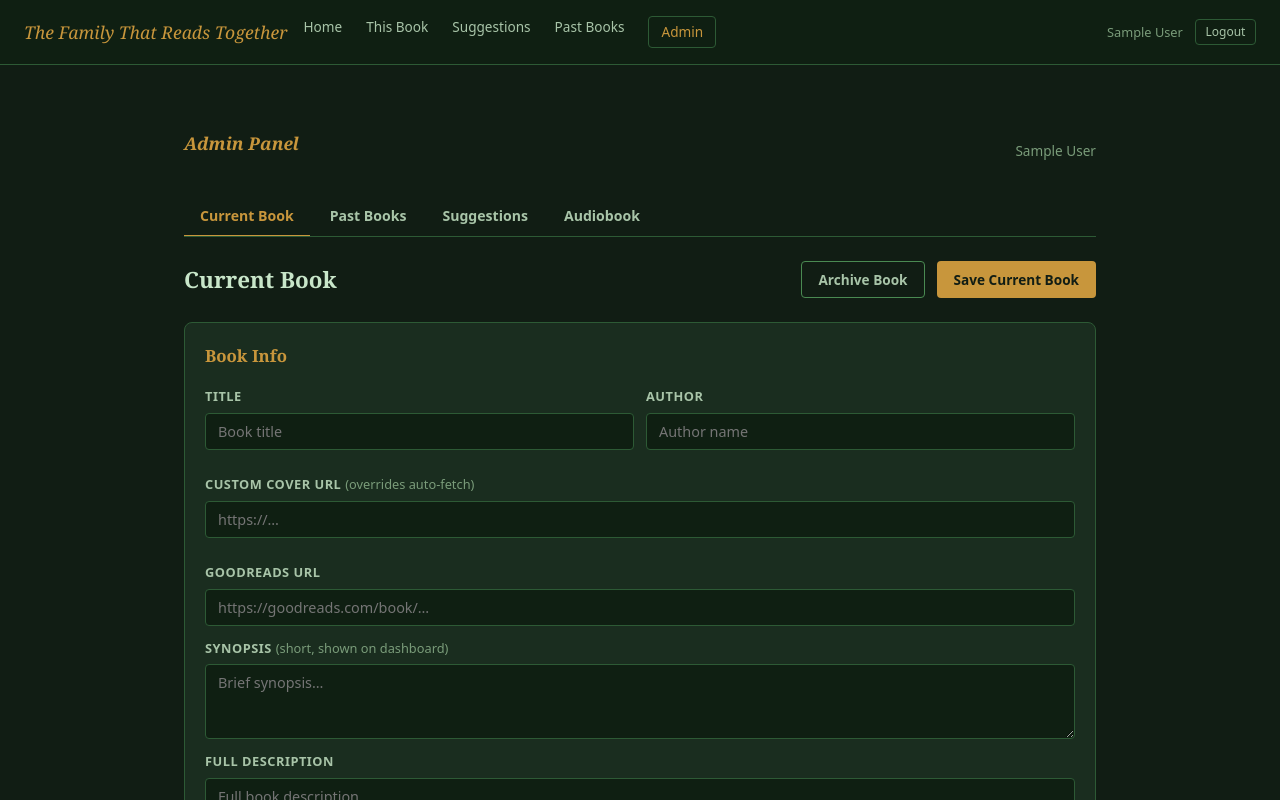
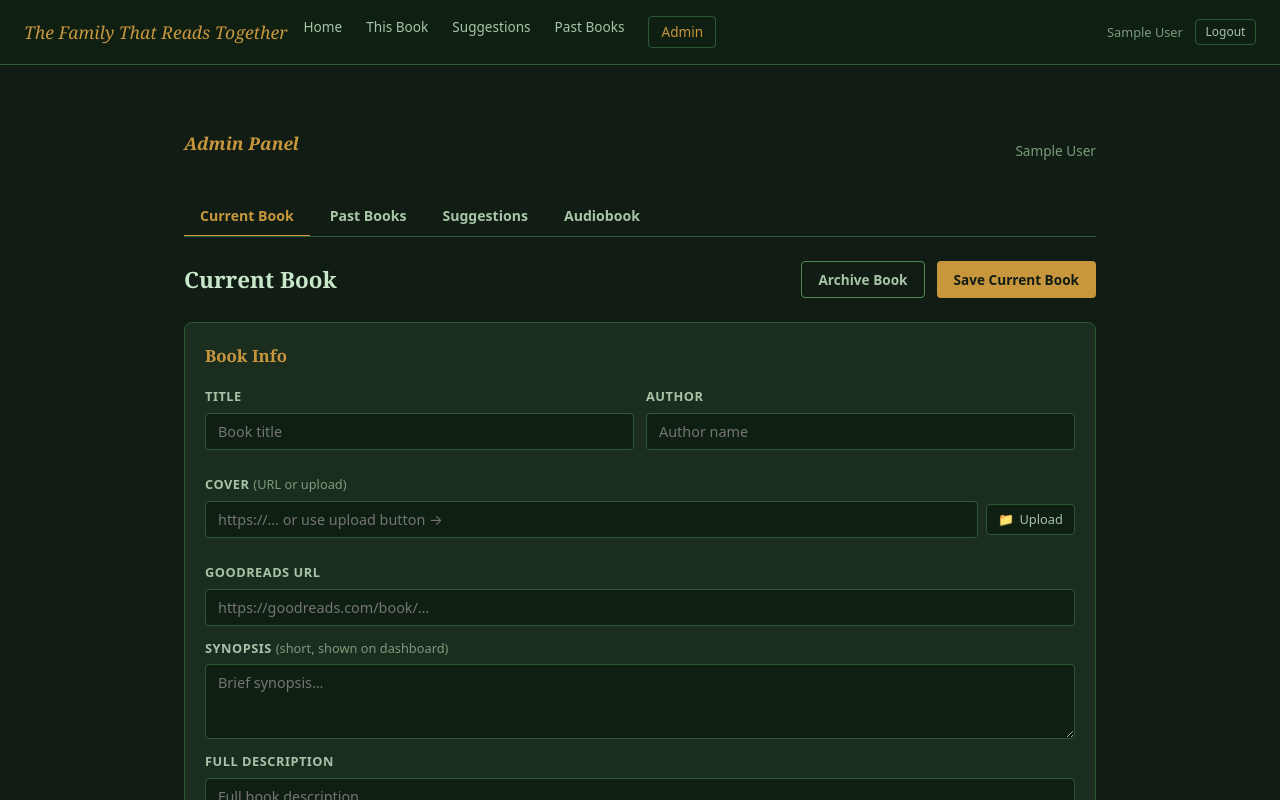
Before and after one commit to mDagley/BookClub, a Vue app: page /admin in a window 1280 px wide. Shown: the top 800 px of the page. Built offline with nearby package versions, Linux system fonts and the light colour scheme; no server answers; the database is empty; sample sign-in values are in the browser's storage.

Commit message:
feat: cover image upload via Firebase Storage in admin and suggest modal

```diff
--- a/src/components/admin/AdminCurrentBook.vue
+++ b/src/components/admin/AdminCurrentBook.vue
@@ -42,13 +42,20 @@
 
       <div class="form-row">
         <div class="form-group form-group--full">
-          <label class="form-label">Custom Cover URL <span class="label-note">(overrides auto-fetch)</span></label>
-          <input
-            v-model="form.coverUrl"
-            type="url"
-            class="form-input"
-            placeholder="https://…"
-          />
+          <label class="form-label">Cover <span class="label-note">(URL or upload)</span></label>
+          <div class="cover-url-row">
+            <input
+              v-model="form.coverUrl"
+              type="url"
+              class="form-input"
+              placeholder="https://… or use upload button →"
+            />
+            <CoverUpload
+              book-id="current-book"
+              label="Upload"
+              @uploaded="val => { form.coverUrl = val; coverPreview = val }"
+            />
+          </div>
         </div>
       </div>
 
@@ -308,6 +315,7 @@ import { useConfig } from '../../composables/useConfig.js'
 import { usePastBooks } from '../../composables/usePastBooks.js'
 import { fetchBookMetadata } from '../../utils/googleBooks.js'
 import { GENRE_LIST } from '../../utils/genres.js'
+import CoverUpload from '../shared/CoverUpload.vue'
 
 const { currentBook } = useConfig()
 const { addPastBook } = usePastBooks()
@@ -939,6 +947,14 @@ async function archiveBook() {
   color: #f28b82;
 }
 
+.cover-url-row {
+  display: flex;
+  gap: 0.5rem;
+  align-items: center;
+}
+
+.cover-url-row .form-input { flex: 1; }
+
 /* Footer */
 .form-footer {
   display: flex;
--- a/src/components/admin/AdminSuggestions.vue
+++ b/src/components/admin/AdminSuggestions.vue
@@ -71,8 +71,15 @@
                     </div>
 
                     <div class="edit-field">
-                      <label class="edit-label">Cover URL</label>
-                      <input v-model="editForm.coverUrl" type="url" class="form-input" placeholder="https://…" />
+                      <label class="edit-label">Cover <span style="font-weight:400;text-transform:none">(URL or upload)</span></label>
+                      <div class="cover-url-row">
+                        <input v-model="editForm.coverUrl" type="url" class="form-input" placeholder="https://…" />
+                        <CoverUpload
+                          :book-id="editingId"
+                          label="Upload"
+                          @uploaded="url => editForm.coverUrl = url"
+                        />
+                      </div>
                     </div>
 
                     <div class="edit-field">
@@ -124,6 +131,7 @@ import { ref } from 'vue'
 import { useSuggestions } from '../../composables/useSuggestions.js'
 import { useConfig } from '../../composables/useConfig.js'
 import { GENRE_LIST } from '../../utils/genres.js'
+import CoverUpload from '../shared/CoverUpload.vue'
 
 const { suggestions, loading, deleteSuggestion, updateSuggestion } = useSuggestions()
 const { familyMembers } = useConfig()
@@ -364,6 +372,9 @@ function promote(suggestion) {
 
 .edit-actions { display: flex; gap: 0.5rem; padding-top: 0.25rem; }
 
+.cover-url-row { display: flex; gap: 0.5rem; align-items: center; }
+.cover-url-row .form-input { flex: 1; }
+
 /* Buttons */
 .btn {
   padding: 0.5rem 1rem;
--- /dev/null
+++ b/src/components/shared/CoverUpload.vue
@@ -0,0 +1,108 @@
+<template>
+  <div class="cover-upload">
+    <input
+      ref="fileInput"
+      type="file"
+      accept="image/*"
+      class="sr-only"
+      @change="onFileChange"
+    />
+    <button
+      type="button"
+      class="upload-btn"
+      :disabled="uploading"
+      @click="fileInput.click()"
+    >
+      <span v-if="uploading" class="upload-spinner">↺</span>
+      <span v-else>📁</span>
+      {{ uploading ? 'Uploading…' : label }}
+    </button>
+    <p v-if="error" class="upload-error">{{ error }}</p>
+  </div>
+</template>
+
+<script setup>
+import { ref } from 'vue'
+import { uploadCoverImage } from '../../utils/uploadCover.js'
+
+const props = defineProps({
+  bookId: { type: String, required: true },
+  label: { type: String, default: 'Upload image' },
+})
+
+const emit = defineEmits(['uploaded'])
+
+const fileInput = ref(null)
+const uploading = ref(false)
+const error = ref('')
+
+async function onFileChange(event) {
+  const file = event.target.files?.[0]
+  if (!file) return
+  uploading.value = true
+  error.value = ''
+  try {
+    const url = await uploadCoverImage(file, props.bookId)
+    emit('uploaded', url)
+  } catch (err) {
+    error.value = err.message || 'Upload failed'
+  } finally {
+    uploading.value = false
+    // Reset so the same file can be selected again
+    event.target.value = ''
+  }
+}
+</script>
+
+<style scoped>
+.sr-only {
+  position: absolute;
+  width: 1px;
+  height: 1px;
+  overflow: hidden;
+  clip: rect(0, 0, 0, 0);
+  white-space: nowrap;
+}
+
+.upload-btn {
+  display: inline-flex;
+  align-items: center;
+  gap: 0.35rem;
+  background: var(--surface-subtle);
+  border: 1px solid var(--border);
+  border-radius: var(--radius-sm);
+  color: var(--text-secondary);
+  font-family: var(--font-sans);
+  font-size: 0.8rem;
+  padding: 0.35rem 0.7rem;
+  cursor: pointer;
+  transition: border-color 0.2s, color 0.2s;
+  white-space: nowrap;
+}
+
+.upload-btn:hover:not(:disabled) {
+  border-color: var(--border-hover);
+  color: var(--text-primary);
+}
+
+.upload-btn:disabled {
+  opacity: 0.6;
+  cursor: not-allowed;
+}
+
+.upload-spinner {
+  display: inline-block;
+  animation: spin 0.8s linear infinite;
+}
+
+@keyframes spin {
+  to { transform: rotate(360deg); }
+}
+
+.upload-error {
+  font-family: var(--font-sans);
+  font-size: 0.75rem;
+  color: #f28b82;
+  margin: 0.25rem 0 0;
+}
+</style>
--- a/src/components/suggestions/SuggestModal.vue
+++ b/src/components/suggestions/SuggestModal.vue
@@ -43,6 +43,23 @@
             @blur="autofillFromApi"
           />
           <span v-if="fetchingMeta" class="fetch-hint">Fetching book info…</span>
+        </div>
+
+        <!-- Optional cover upload -->
+        <div class="field cover-field">
+          <span class="field-label">Cover <span class="field-optional">(optional — auto-fetched if blank)</span></span>
+          <div class="cover-row">
+            <img v-if="form.coverUrl" :src="form.coverUrl" alt="Cover preview" class="cover-preview-thumb" />
+            <div v-else class="cover-preview-empty">📚</div>
+            <div class="cover-actions">
+              <CoverUpload
+                :book-id="'suggest-' + Date.now()"
+                label="Upload cover"
+                @uploaded="url => form.coverUrl = url"
+              />
+              <button v-if="form.coverUrl" type="button" class="cover-clear-btn" @click="form.coverUrl = ''">✕ Clear</button>
+            </div>
+          </div>
         </div>
 
         <!-- Genres — checkbox chips -->
@@ -134,6 +151,7 @@ import { db } from '../../firebase.js'
 import { doc, updateDoc } from 'firebase/firestore'
 import { GENRE_ICONS, GENRE_LIST } from '../../utils/genres.js'
 import { fetchBookMetadata, fetchCoverUrl } from '../../utils/googleBooks.js'
+import CoverUpload from '../shared/CoverUpload.vue'
 
 const props = defineProps({
   addSuggestion: { type: Function, required: true },
@@ -149,6 +167,7 @@ const currentMember = ref(localStorage.getItem(LS_KEY) || null)
 const form = reactive({
   title: '',
   author: '',
+  coverUrl: '',
   genres: [],
   description: '',
   iAlreadyRead: false,
@@ -420,6 +439,61 @@ onUnmounted(() => window.removeEventListener('keydown', onKeydown))
 }
 
 /* Error */
+.cover-field .field-optional {
+  font-weight: 400;
+  text-transform: none;
+  font-size: 0.7rem;
+  color: var(--text-dim);
+}
+
+.cover-row {
+  display: flex;
+  align-items: center;
+  gap: 0.75rem;
+}
+
+.cover-preview-thumb {
+  width: 48px;
+  aspect-ratio: 2/3;
+  object-fit: cover;
+  border-radius: var(--radius-sm);
+  border: 1px solid var(--border);
+  flex-shrink: 0;
+}
+
+.cover-preview-empty {
+  width: 48px;
+  aspect-ratio: 2/3;
+  background: var(--surface-subtle);
+  border: 1px solid var(--border);
+  border-radius: var(--radius-sm);
+  display: flex;
+  align-items: center;
+  justify-content: center;
+  font-size: 1.25rem;
+  flex-shrink: 0;
+}
+
+.cover-actions {
+  display: flex;
+  align-items: center;
+  gap: 0.5rem;
+  flex-wrap: wrap;
+}
+
+.cover-clear-btn {
+  background: transparent;
+  border: 1px solid var(--border);
+  border-radius: var(--radius-sm);
+  color: var(--text-muted);
+  font-family: var(--font-sans);
+  font-size: 0.75rem;
+  padding: 0.25rem 0.5rem;
+  cursor: pointer;
+}
+
+.cover-clear-btn:hover { border-color: #f28b82; color: #f28b82; }
+
 .fetch-hint {
   font-family: var(--font-sans);
   font-size: 0.75rem;
--- a/src/firebase.js
+++ b/src/firebase.js
@@ -1,6 +1,7 @@
 import { initializeApp } from 'firebase/app'
 import { getFirestore } from 'firebase/firestore'
 import { getAuth } from 'firebase/auth'
+import { getStorage } from 'firebase/storage'
 
 const firebaseConfig = {
   apiKey: import.meta.env.VITE_FIREBASE_API_KEY,
@@ -14,3 +15,4 @@ const firebaseConfig = {
 const app = initializeApp(firebaseConfig)
 export const db = getFirestore(app)
 export const auth = getAuth(app)
+export const storage = getStorage(app)
--- /dev/null
+++ b/src/utils/uploadCover.js
@@ -0,0 +1,17 @@
+import { storage } from '../firebase.js'
+import { ref as storageRef, uploadBytes, getDownloadURL } from 'firebase/storage'
+
+const MAX_SIZE = 5 * 1024 * 1024 // 5 MB
+
+export async function uploadCoverImage(file, id) {
+  if (!file) throw new Error('No file provided')
+  if (file.size > MAX_SIZE) throw new Error('Image must be under 5 MB')
+  if (!file.type.startsWith('image/')) throw new Error('File must be an image')
+
+  const ext = file.name.split('.').pop()?.toLowerCase() || 'jpg'
+  const path = `covers/${id}-${Date.now()}.${ext}`
+  const ref = storageRef(storage, path)
+
+  await uploadBytes(ref, file, { contentType: file.type })
+  return getDownloadURL(ref)
+}
```
Also changed, not shown: firebase.json, 1 other file (tests, documents, lock files or other folders).
